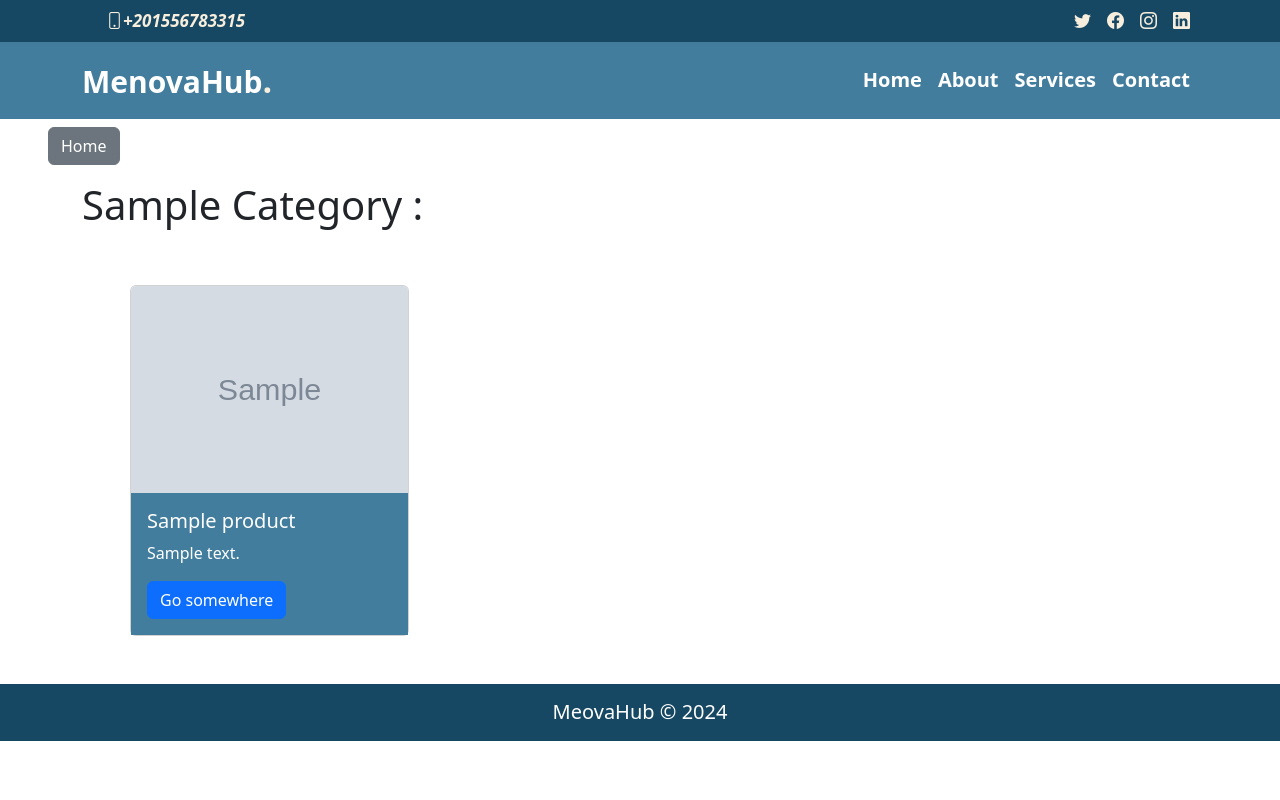
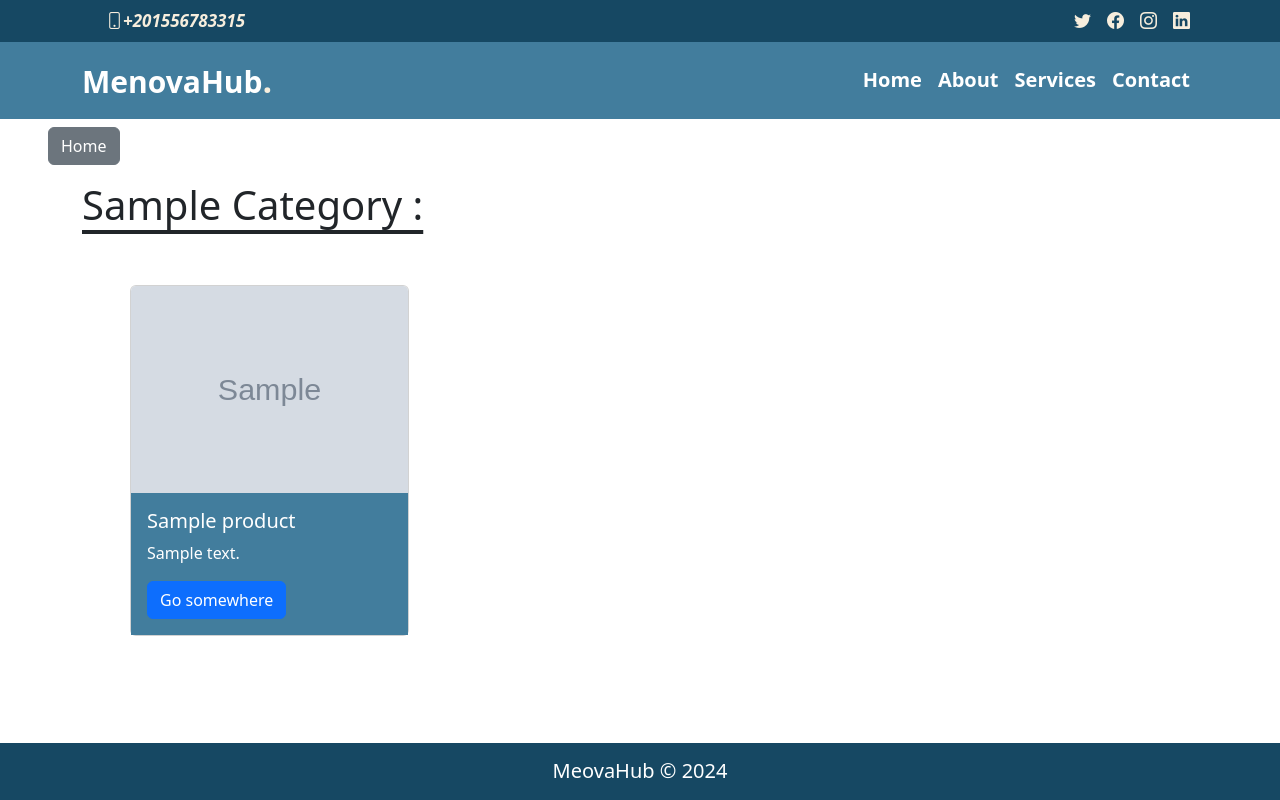
Before and after one commit to AhmedMeligy/MenovaHub, a Laravel app: template resources/views/products.blade.php in a window 1280 px wide. Run offline with Laravel 12, Linux system fonts and the light colour scheme; the template is opened without the code that fills it: most values are stand-ins (such as "Sample title", 1, 10 or a date in 2020); grey boxes marked "Sample" are stand-in pictures; style sheets or scripts are compiled from the project's sources; some libraries are stand-ins or nearby versions.

Commit message:
adding line under category

```diff
--- a/resources/views/layouts/app.blade.php
+++ b/resources/views/layouts/app.blade.php
@@ -1,5 +1,6 @@
 <!DOCTYPE html>
 <html lang="en">
+
 <head>
     <meta charset="UTF-8">
     <meta name="viewport" content="width=device-width, initial-scale=1.0">
@@ -16,8 +17,10 @@
     {{-- Bootstrap --}}
     @vite(['resources/sass/app.scss', 'resources/js/app.js'])
 </head>
-<body>
 
+<body class="d-flex flex-column vh-100">
+
+    <div class="flex-grow-1">
         <!-- ======= Top Bar ======= -->
         <section id="topbar" class="d-flex align-items-center">
             <div class="container d-flex justify-content-center justify-content-md-between">
@@ -25,10 +28,14 @@
                     <i class="bi bi-phone d-flex align-items-center ms-4"><span>+201556783315</span></i>
                 </div>
                 <div class="social-links d-none d-md-flex align-items-center">
-            <a href="#" class="twitter text-decoration-none text-reset m-2"><i class="bi bi-twitter"></i></a>
-            <a href="#" class="facebook text-decoration-none text-reset m-2"><i class="bi bi-facebook"></i></a>
-            <a href="#" class="instagram text-decoration-none text-reset m-2"><i class="bi bi-instagram"></i></a>
-            <a href="#" class="linkedin text-decoration-none text-reset m-2"><i class="bi bi-linkedin"></i></i></a>
+                    <a href="#" class="twitter text-decoration-none text-reset m-2"><i
+                            class="bi bi-twitter"></i></a>
+                    <a href="#" class="facebook text-decoration-none text-reset m-2"><i
+                            class="bi bi-facebook"></i></a>
+                    <a href="#" class="instagram text-decoration-none text-reset m-2"><i
+                            class="bi bi-instagram"></i></a>
+                    <a href="#" class="linkedin text-decoration-none text-reset m-2"><i
+                            class="bi bi-linkedin"></i></i></a>
                 </div>
             </div>
         </section>
@@ -38,7 +45,8 @@
             <nav class="navbar navbar-expand-lg">
                 <div class="container">
                     <a class="navbar-brand" href="/">MenovaHub<span class="dot">.</span></a>
-                <button class="navbar-toggler" type="button" data-bs-toggle="collapse" data-bs-target="#navbarNav" aria-controls="navbarNav" aria-expanded="false" aria-label="Toggle navigation">
+                    <button class="navbar-toggler" type="button" data-bs-toggle="collapse" data-bs-target="#navbarNav"
+                        aria-controls="navbarNav" aria-expanded="false" aria-label="Toggle navigation">
                         <span class="navbar-toggler-icon"></span>
                     </button>
                     <div class="collapse navbar-collapse" id="navbarNav">
@@ -63,7 +71,7 @@
 
         <!-- Main Content -->
         @yield('content')
-
+    </div>
 
     <!-- Footer -->
     <footer class="footer mt-auto py-3">
@@ -74,4 +82,5 @@
 
 
 </body>
+
 </html>
--- a/resources/views/products.blade.php
+++ b/resources/views/products.blade.php
@@ -15,13 +15,13 @@
     </style>
 
     <div class="container mt-3">
-        <h1 class="">{{ Str::title(Str::replace('-', ' ', $category)) }} :</h1>
+        <h1 class="text-decoration-underline link-offset-2">{{ Str::title(Str::replace('-', ' ', $category)) }} :</h1>
     </div>
 
 
     @if ($products->isEmpty())
         <div class="container text-center">
-            <h1>No products available for this category.</h1>
+            <h1>{{ Str::title('No products available for this category.') }}</h1>
         </div>
     @else
         <div class="container bg-white d-flex flex-wrap justify-content-between">
```
Lines whose indentation alone changed are shown as unchanged.
